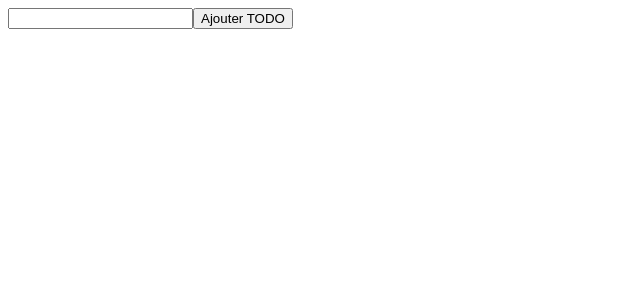
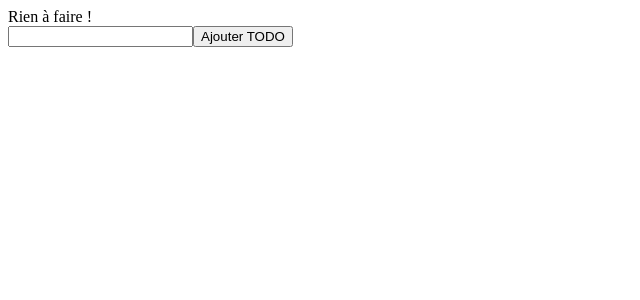
Before and after one commit to QuentinLeCaignec/formation-vue, a Vue app: page / in a window 1280 px wide. Shown: the top 300 px of the page, without its empty margins (0-640 px from the left). Built offline with nearby package versions, Linux system fonts and the light colour scheme.

Commit message:
computed properties

```diff
--- a/src/App.vue
+++ b/src/App.vue
@@ -1,5 +1,5 @@
 <script setup lang="ts">
-import {reactive, ref} from "vue";
+import {computed, reactive, ref} from "vue";
 
 interface ITodo {
   text: string;
@@ -7,9 +7,13 @@ interface ITodo {
   id: number;
 }
 
-const newTodo = ref<string | null>(null);
-const todos = reactive<Array<ITodo>>([]);
+/* Static Data */
+const labels = {
+  button: "Ajouter TODO",
+  empty: "Rien à faire !"
+}
 
+/* Methods */
 function handleSubmit() {
   if (newTodo.value !== null) {
     const newTodoObject: ITodo = {
@@ -21,6 +25,15 @@ function handleSubmit() {
     newTodo.value = null;
   }
 }
+
+/* Data */
+const newTodo = ref<string | null>(null);
+const todos = reactive<Array<ITodo>>([]);
+
+/* Computed */
+const emptyCondition = computed<boolean>(() => {
+  return todos.length === 0 || (todos.length > 0 && todos.every(todo => todo.done))
+})
 </script>
 
 <template>
@@ -29,9 +42,10 @@ function handleSubmit() {
     <input type="checkbox" v-model="todo.done"/>
     <span>{{ todo.id }} : {{ todo.text }}</span>
   </div>
+  <div>{{ emptyCondition ? labels.empty : "" }}</div>
   <form @submit.stop.prevent="handleSubmit">
     <input class="new-todo" v-model="newTodo">
-    <button type="submit">Ajouter TODO</button>
+    <button type="submit">{{ labels.button }}</button>
   </form>
 </template>
 
```
